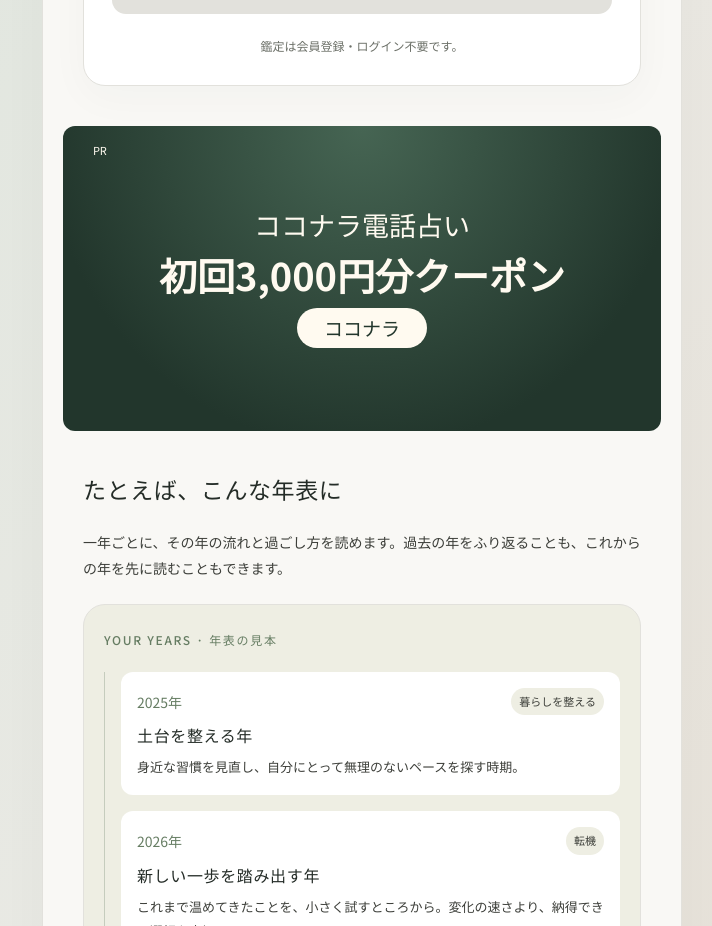
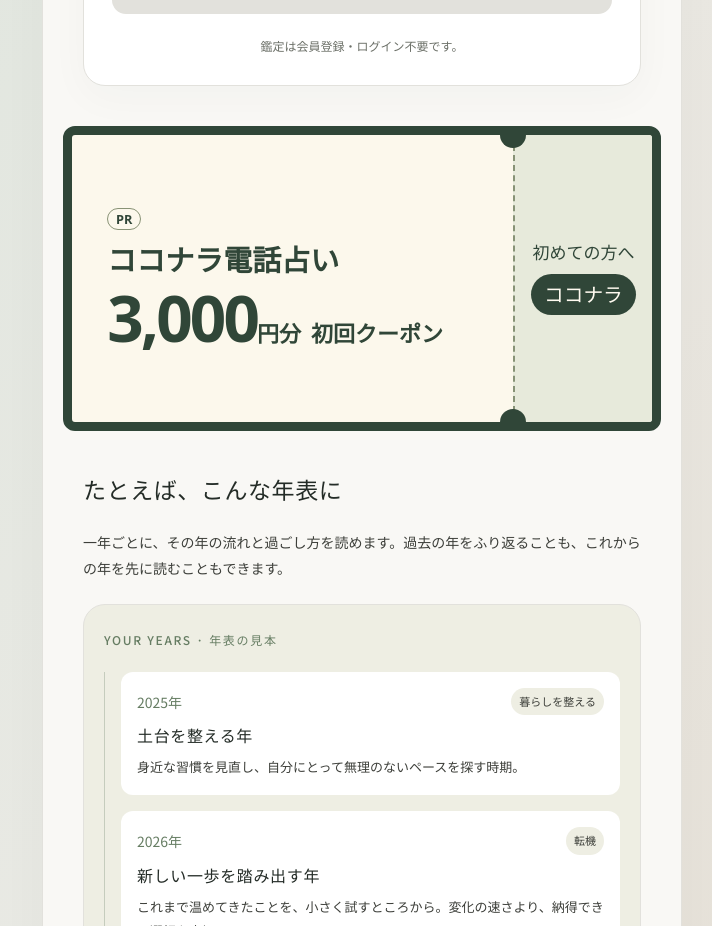
Before and after one commit to onsai-tokyo/fortune-site, a React (Vite) app in the folder frontend/: page / in a window 1280 px wide. Shown: the part 1040-1966 px from the top of the page, without its empty margins (278-990 px from the left). Built offline with nearby package versions, Linux system fonts and the light colour scheme; no server answers.

Commit message:
Restore the coupon ticket look for Coconala banners

```diff
--- a/frontend/src/web/coconala-banner.css
+++ b/frontend/src/web/coconala-banner.css
@@ -1,43 +1,106 @@
 .fl-coconala-banner {
+  --ticket-green: #304638;
+  --ticket-paper: #fcf8ec;
+  --ticket-seam: 76%;
   position: relative;
-  display: flex;
+  display: grid;
+  grid-template-columns: var(--ticket-seam) 1fr;
   width: 100%;
   aspect-ratio: 1280 / 654;
   container-type: inline-size;
+  flex-shrink: 0;
+  overflow: hidden;
+  border: clamp(4px, 1.4vw, 9px) solid var(--ticket-green);
+  border-radius: 12px;
+  background: var(--ticket-paper);
+  color: var(--ticket-green);
+  line-height: 1.2;
+}
+
+.fl-coconala-banner::before,
+.fl-coconala-banner::after {
+  position: absolute;
+  z-index: 1;
+  left: var(--ticket-seam);
+  width: clamp(10px, 5cqi, 26px);
+  aspect-ratio: 1;
+  border-radius: 50%;
+  background: var(--ticket-green);
+  content: "";
+  pointer-events: none;
+}
+
+.fl-coconala-banner::before { top: 0; transform: translate(-50%, -50%); }
+.fl-coconala-banner::after { bottom: 0; transform: translate(-50%, 50%); }
+
+.fl-coconala-ticket,
+.fl-coconala-stub {
+  display: flex;
+  min-width: 0;
   flex-direction: column;
-  flex-shrink: 0;
-  align-items: center;
   justify-content: center;
-  gap: 3%;
-  overflow: hidden;
-  border-radius: 12px;
-  background: radial-gradient(ellipse at 50% 0%, #466553, #22362c 75%);
-  color: #fffaf0;
-  text-align: center;
-  line-height: 1.25;
+}
+
+.fl-coconala-ticket {
+  gap: clamp(4px, 2cqi, 12px);
+  padding-inline: 8%;
 }
 
 .fl-coconala-pr {
-  position: absolute;
-  inset: 6% auto auto 5%;
-  font-size: 11px;
-  color: #fffaf0;
+  align-self: flex-start;
+  padding: .2em .6em;
+  border: 1px solid #899376;
+  border-radius: 99px;
+  font: 700 clamp(9px, 2.2cqi, 13px)/1.15 system-ui, sans-serif;
 }
 
-.fl-coconala-title { font-size: clamp(13px, 5cqi, 27px); }
-.fl-coconala-offer { font-size: clamp(16px, 7cqi, 38px); }
+.fl-coconala-title {
+  font-size: clamp(14px, 5cqi, 30px);
+  font-weight: 700;
+}
+
+.fl-coconala-offer {
+  display: flex;
+  flex-wrap: wrap;
+  align-items: baseline;
+  gap: .15em .45em;
+  font-size: clamp(13px, 3.8cqi, 22px);
+  font-weight: 700;
+}
+
+.fl-coconala-amount { white-space: nowrap; }
+
+.fl-coconala-number {
+  font: 800 clamp(26px, 11cqi, 65px)/.95 system-ui, sans-serif;
+  letter-spacing: -.045em;
+}
+
+.fl-coconala-stub {
+  align-items: center;
+  gap: clamp(5px, 2cqi, 12px);
+  padding-inline: 4%;
+  border-left: 2px dashed #879276;
+  background: #e7eadb;
+  text-align: center;
+}
+
+.fl-coconala-stub-label {
+  font-size: clamp(9px, 3cqi, 17px);
+  white-space: nowrap;
+}
 
 .fl-coconala-banner .fl-coconala-ad a {
   display: inline-block;
   width: auto;
   margin: 0;
-  padding: .45em 1.4em;
+  padding: .45em .65em;
   border-radius: 999px;
-  background: #fffaf0;
-  color: #22362c;
-  font-size: clamp(12px, 4cqi, 19px);
-  line-height: 1.25;
+  background: var(--ticket-green);
+  color: #fffaf0;
+  font-size: clamp(11px, 3.4cqi, 20px);
+  line-height: 1.2;
   text-decoration: none;
+  white-space: nowrap;
 }
 
 .fl-coconala-banner .fl-coconala-ad a::after {
@@ -47,7 +110,7 @@
 }
 
 .fl-coconala-banner:focus-within {
-  outline: 2px solid #344f40;
+  outline: 2px solid var(--ticket-green);
   outline-offset: 3px;
 }
 
--- a/frontend/src/web/data/coconalaBanner.js
+++ b/frontend/src/web/data/coconalaBanner.js
@@ -2,4 +2,13 @@
 // Keep the issued link, label and impression pixel together.
 const a8Creative = '<a href="https://px.a8.net/svt/ejp?a8mat=4BAE5C+IGJMA+2PEO+C28PU" rel="nofollow">ココナラ</a> <img border="0" width="1" height="1" src="https://www10.a8.net/0.gif?a8mat=4BAE5C+IGJMA+2PEO+C28PU" alt="">'
 
-export const coconalaBannerContent = `<span class="fl-coconala-pr">PR</span><span class="fl-coconala-title">ココナラ電話占い</span><strong class="fl-coconala-offer">初回3,000円分クーポン</strong><span class="fl-coconala-ad">${a8Creative}</span>`
+export const coconalaBannerContent = `
+  <span class="fl-coconala-ticket">
+    <span class="fl-coconala-pr">PR</span>
+    <span class="fl-coconala-title">ココナラ電話占い</span>
+    <strong class="fl-coconala-offer"><span class="fl-coconala-amount"><span class="fl-coconala-number">3,000</span>円分</span> <span>初回クーポン</span></strong>
+  </span>
+  <span class="fl-coconala-stub">
+    <span class="fl-coconala-stub-label">初めての方へ</span>
+    <span class="fl-coconala-ad">${a8Creative}</span>
+  </span>`
```
